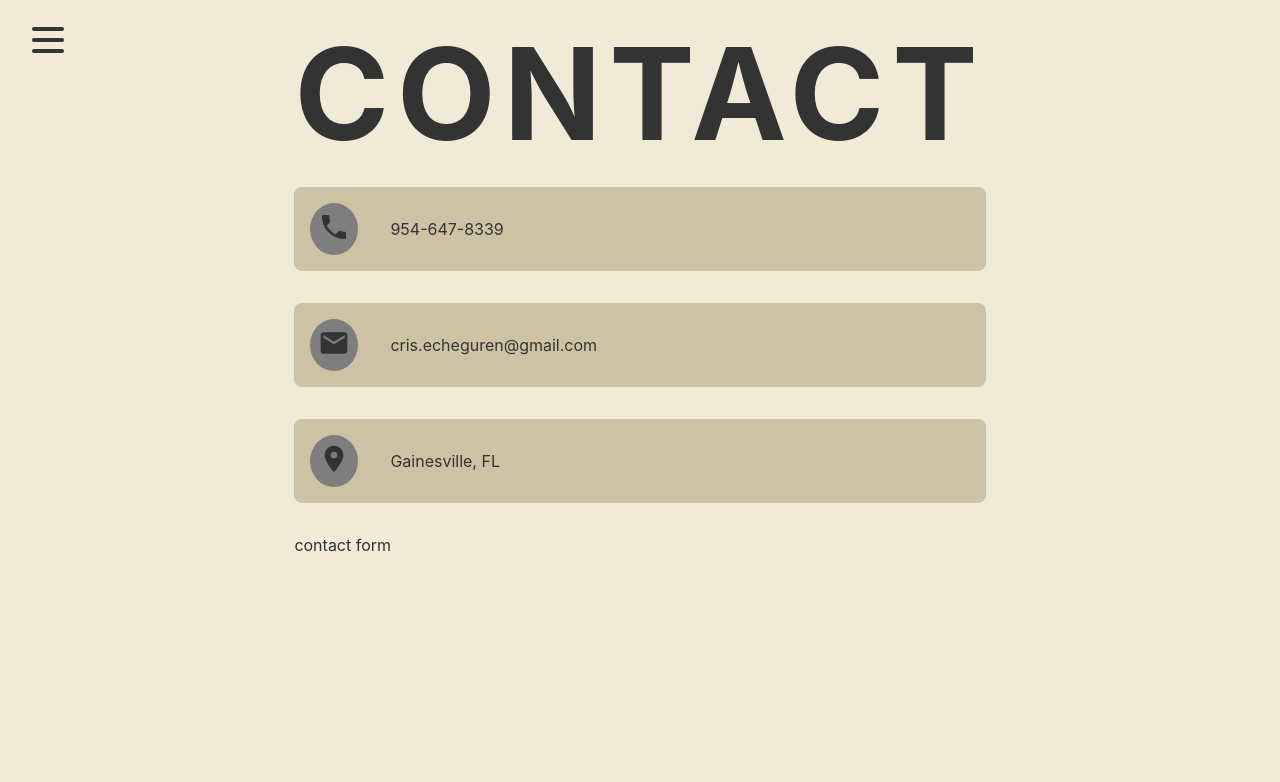
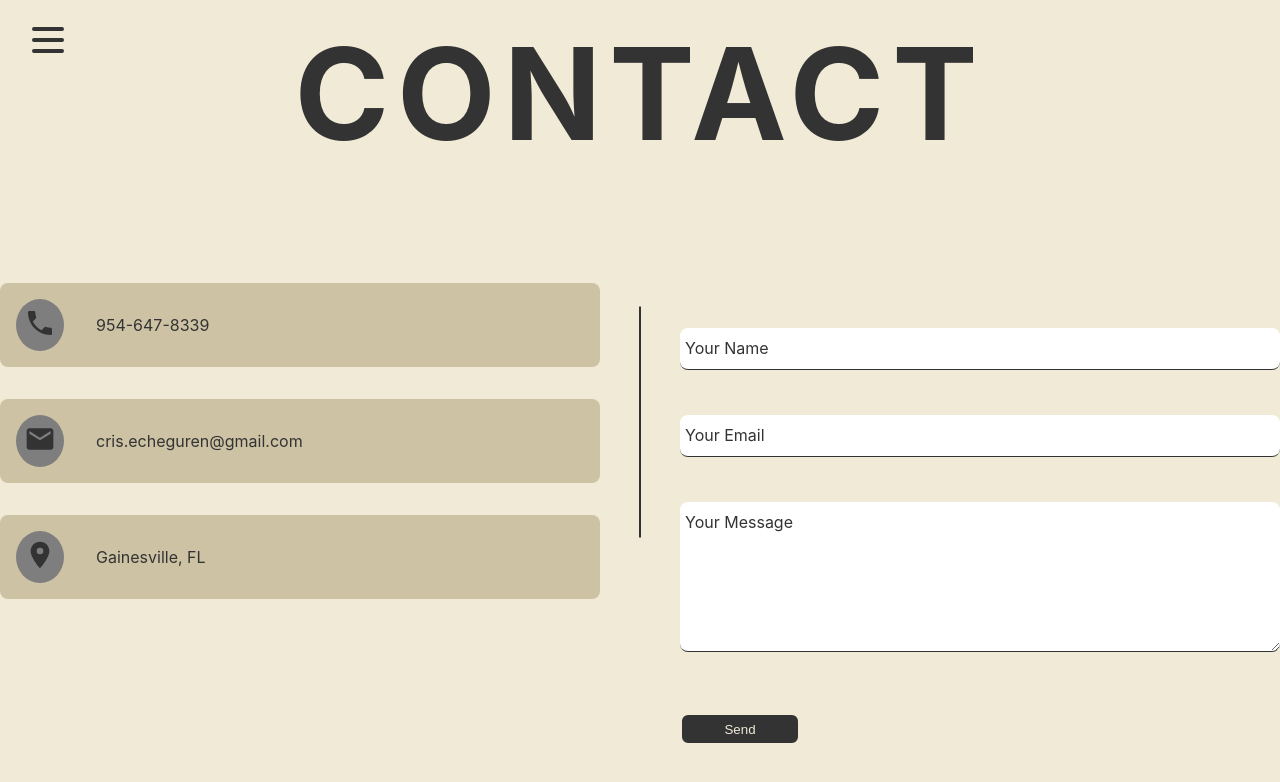
Before and after one commit to crisecheguren/resume-2023, a React (Create React App) app: page /contact in a window 1280 px wide. Shown: the top 782 px of the page. Built offline with nearby package versions, Linux system fonts and the light colour scheme.

Commit message:
added contact form, input and textarea components, did some styling

```diff
--- /dev/null
+++ b/src/components/contact-form/contact-form.component.jsx
@@ -0,0 +1,41 @@
+import React, { useState } from 'react';
+import FormInput from '../form-input/form-input.component';
+import FormTextArea from '../form-text-area/form-text-area.component';
+import { StyledForm } from './contact-form.styles';
+
+
+const defaultFormValues = {
+    displayName: '',
+    email: '',
+    message: '',
+};
+
+
+
+
+const ContactForm = () => {
+    const [formValues, setFormValues] = useState(defaultFormValues);
+    const { displayName, email, message } = formValues;
+
+    const handleChange = (e) => {
+        const { name, value } = e.target;
+        setFormValues({ ...formValues, [name]: value });
+    };
+
+
+
+    return (
+        <div>
+            <StyledForm>
+                <div>
+                <FormInput type="text" name="displayName" label="Your Name" onChange={handleChange} value={displayName} required/>
+                <FormInput type="text" name="email" label="Your Email" onChange={handleChange} value={email} required/>
+                <FormTextArea type="text" name="message" label="Your Message" onChange={handleChange} value={message} required/>
+                </div>
+                <button type='submit'>Send</button>
+            </StyledForm>
+        </div>
+    );
+};
+
+export default ContactForm;
--- /dev/null
+++ b/src/components/contact-form/contact-form.styles.jsx
@@ -0,0 +1,30 @@
+import styled from "styled-components";
+
+export const StyledForm = styled.form`
+    width: 100%;
+    .form-group {
+        width:100%;
+        margin-bottom: 2rem;
+    }
+
+    button[type="submit"] {
+        border: none;
+        outline: none;
+        background: ${({ theme }) => theme.primaryDark};
+        color: ${({ theme }) => theme.primaryLight};
+        border-radius: 0.5rem;
+        max-width: 120px;
+        width: 100%;
+        height: 2rem;
+        margin-top: 1rem;
+        transition: .3s;
+        cursor: pointer;
+        border: 2px solid ${({ theme }) => theme.primaryLight};
+    }
+
+    button[type="submit"]:hover {
+        background: transparent;
+        color: ${({ theme }) => theme.primaryDark};
+        border: 2px solid ${({ theme }) => theme.primaryDark};
+    }
+`;
--- /dev/null
+++ b/src/components/form-input/form-input.component.jsx
@@ -0,0 +1,20 @@
+import { StyledGroup } from "./form-input.styles";
+
+const FormInput = ({ label, ...otherProps }) => {
+    return (
+        <StyledGroup>
+            <input className='form-input' {...otherProps}/>
+            {label && (
+                <label
+                    className={`${
+                        otherProps.value.length ? 'shrink' : ''
+                    } form-input-label`}>
+                        {label}
+                </label>
+            )}
+
+        </StyledGroup>
+    );
+}
+
+export default FormInput;
--- /dev/null
+++ b/src/components/form-input/form-input.styles.jsx
@@ -0,0 +1,50 @@
+import styled from "styled-components";
+
+const shrinkLabel = `
+    top: -14px;
+    font-size: 12px;
+    color: ${({ theme }) => theme.primaryDark};
+`;
+
+export const StyledGroup = styled.div`
+
+
+
+    position: relative;
+    margin: 45px 0;
+    .form-input {
+        background: none;
+        background-color: white;
+        color: ${({ theme }) => theme.primaryDark};
+        font-size: 18px;
+        padding: 10px 10px 10px 5px;
+        display: block;
+        width: 100%;
+        border: none;
+        border-radius: 8px;
+        border-bottom: 1px solid ${({ theme }) => theme.primaryDark};
+        margin: 25px 0;
+        &:focus {
+            outline: none;
+        }
+        &:focus ~ .form-input-label {
+            ${shrinkLabel}
+        }
+    }
+    input[type='password'] {
+        letter-spacing: 0.3em;
+    }
+    .form-input-label {
+        color: ${({ theme }) => theme.primaryDark};
+        font-size: 16px;
+        font-weight: normal;
+        position: absolute;
+        pointer-events: none;
+        left: 5px;
+        top: 10px;
+        transition: 300ms ease all;
+        &.shrink {
+            ${shrinkLabel}
+        }
+    }
+`;
--- /dev/null
+++ b/src/components/form-text-area/form-text-area.component.jsx
@@ -0,0 +1,20 @@
+import { StyledGroup } from './form-text-area.styles';
+
+const FormTextArea = ({ label, ...otherProps }) => {
+    return (
+        <StyledGroup>
+            <textarea className='form-text-area' {...otherProps}/>
+            {label && (
+                <label
+                    className={`${
+                        otherProps.value.length ? 'shrink' : ''
+                    } form-text-area-label`}>
+                        {label}
+                </label>
+            )}
+
+        </StyledGroup>
+    );
+}
+
+export default FormTextArea;
--- /dev/null
+++ b/src/components/form-text-area/form-text-area.styles.jsx
@@ -0,0 +1,52 @@
+import styled from "styled-components";
+
+const shrinkLabel = `
+    top: -14px;
+    font-size: 12px;
+    color: ${({ theme }) => theme.primaryDark};
+`;
+
+export const StyledGroup = styled.div`
+
+
+
+    position: relative;
+    margin: 45px 0;
+    .form-text-area {
+        background: none;
+        background-color: white;
+        color: ${({ theme }) => theme.primaryDark};
+        font-size: 18px;
+        padding: 10px 10px 10px 5px;
+        display: block;
+        width: 100%;
+        border: none;
+        border-radius: 8px;
+        border-bottom: 1px solid ${({ theme }) => theme.primaryDark};
+        margin: 25px 0;
+        min-height: 150px;
+        resize: vertical;
+        &:focus {
+            outline: none;
+        }
+        &:focus ~ .form-text-area-label {
+            ${shrinkLabel}
+        }
+    }
+    input[type='password'] {
+        letter-spacing: 0.3em;
+    }
+    .form-text-area-label {
+        color: ${({ theme }) => theme.primaryDark};
+        font-size: 16px;
+        font-weight: normal;
+        position: absolute;
+        pointer-events: none;
+        left: 5px;
+        top: 10px;
+        transition: 300ms ease all;
+        &.shrink {
+            ${shrinkLabel}
+        }
+    }
+`;
--- a/src/global.js
+++ b/src/global.js
@@ -12,7 +12,7 @@ export const GlobalStyle = createGlobalStyle`
         align-items: center;
         background-color: ${({ theme }) => theme.primaryLight};
         color: ${({ theme }) => theme.primaryDark};
-        display: flex;
+
         font-family: -apple-system, BlinkMacSystemFont, 'Segoe UI', Roboto, Oxygen, Ubuntu, Cantarell, 'Open Sans', 'Helvetica Neue', sans-serif;
         font-size: 16px;
         justify-content: center;
--- a/src/routes/contact/contact.component.jsx
+++ b/src/routes/contact/contact.component.jsx
@@ -1,12 +1,13 @@
 import { MdEmail, MdLocalPhone } from "react-icons/md";
+import ContactForm from "../../components/contact-form/contact-form.component";
 import ContactItem from "../../components/contact-item/contact-item.component";
-import { StyledHeader } from "./contact.styles";
+import { ContactWrapper, StyledContainer, StyledHeader } from "./contact.styles";
 
 const Contact = () => {
     return (
-        <div>
+        <StyledContainer>
             <StyledHeader>contact</StyledHeader>
-            <div>
+                <ContactWrapper>
                     <div className="left">
                         <ContactItem
                             icon={<MdLocalPhone/>}
@@ -21,10 +22,10 @@ const Contact = () => {
                         />
                     </div>
                     <div className="right">
-                contact form
+                        <ContactForm/>
                     </div>
-            </div>
-        </div>
+            </ContactWrapper>
+        </StyledContainer>
     );
 };
 
--- a/src/routes/contact/contact.styles.jsx
+++ b/src/routes/contact/contact.styles.jsx
@@ -1,4 +1,10 @@
 import styled from "styled-components";
+
+export const StyledContainer = styled.div`
+    max-width: 1300px;
+    width: 100%;
+    margin: auto;
+`;
 
 export const StyledHeader = styled.h1`
     font-size: 8em;
@@ -15,3 +21,36 @@ export const StyledHeader = styled.h1`
         font-size: 2rem;
     }
 `;
+
+export const ContactWrapper = styled.div`
+    display: flex;
+    gap: 5rem;
+    margin-top: 7rem;
+    justify-content: space-between;
+    position: relative;
+    width: 100%;
+    max-width: 1300px;
+
+    ::after {
+        position: absolute;
+        content: "";
+        width: 2px;
+        height: 50%;
+        background-color: ${({ theme }) => theme.primaryDark};
+        left: 50%;
+        top: 30%;
+        transform: translate(-50%, -50%);
+    }
+
+    .left {
+        width: 100%;
+        max-width: 650px;
+    }
+
+    .right {
+        width: 100%;
+        max-width: 650px;
+    }
+
+
+`;
--- a/src/routes/home/home.component.jsx
+++ b/src/routes/home/home.component.jsx
@@ -1,18 +1,18 @@
-import React, { Fragment } from 'react';
-import { LogoContainer, StyledLogo } from "./home.styles";
+import React from 'react';
+import { LogoContainer, StyledContainer, StyledLogo } from "./home.styles";
 import TypedComponent from '../../components/typed/typed.component';
 
 
 const Home = () => {
 
   return (
-        <Fragment>
-        <LogoContainer>
-            <StyledLogo />
-        </LogoContainer>
-            <TypedComponent loop={false} idName='name' strings={['Cris Echeguren']}/>
-            <TypedComponent loop={true} idName='stuff' strings={['Web Designer','Web Developer','Support Manager','Jazz Musician','Lightweaver']}/>
-        </Fragment>
+        <StyledContainer>
+            <LogoContainer>
+                <StyledLogo />
+            </LogoContainer>
+                <TypedComponent loop={false} idName='name' strings={['Cris Echeguren']}/>
+                <TypedComponent loop={true} idName='stuff' strings={['Web Designer','Web Developer','Support Manager','Jazz Musician','Lightweaver']}/>
+        </StyledContainer>
     );
 }
 
--- a/src/routes/home/home.styles.jsx
+++ b/src/routes/home/home.styles.jsx
@@ -1,11 +1,18 @@
 import styled from "styled-components";
 import { ReactComponent as Logo } from '../../assets/logo.svg';
+
+export const StyledContainer = styled.div`
+    display: flex;
+    flex-direction: column;
+    align-items: center;
+`;
+
 
 export const LogoContainer = styled.div`
     display: flex;
     align-items: center;
     justify-content: center;
-    padding-top: 50%;
+    padding-top: 10%;
 
 `;
 
```
Also changed, not shown: public/manifest.json. Lines whose indentation alone changed are shown as unchanged.
